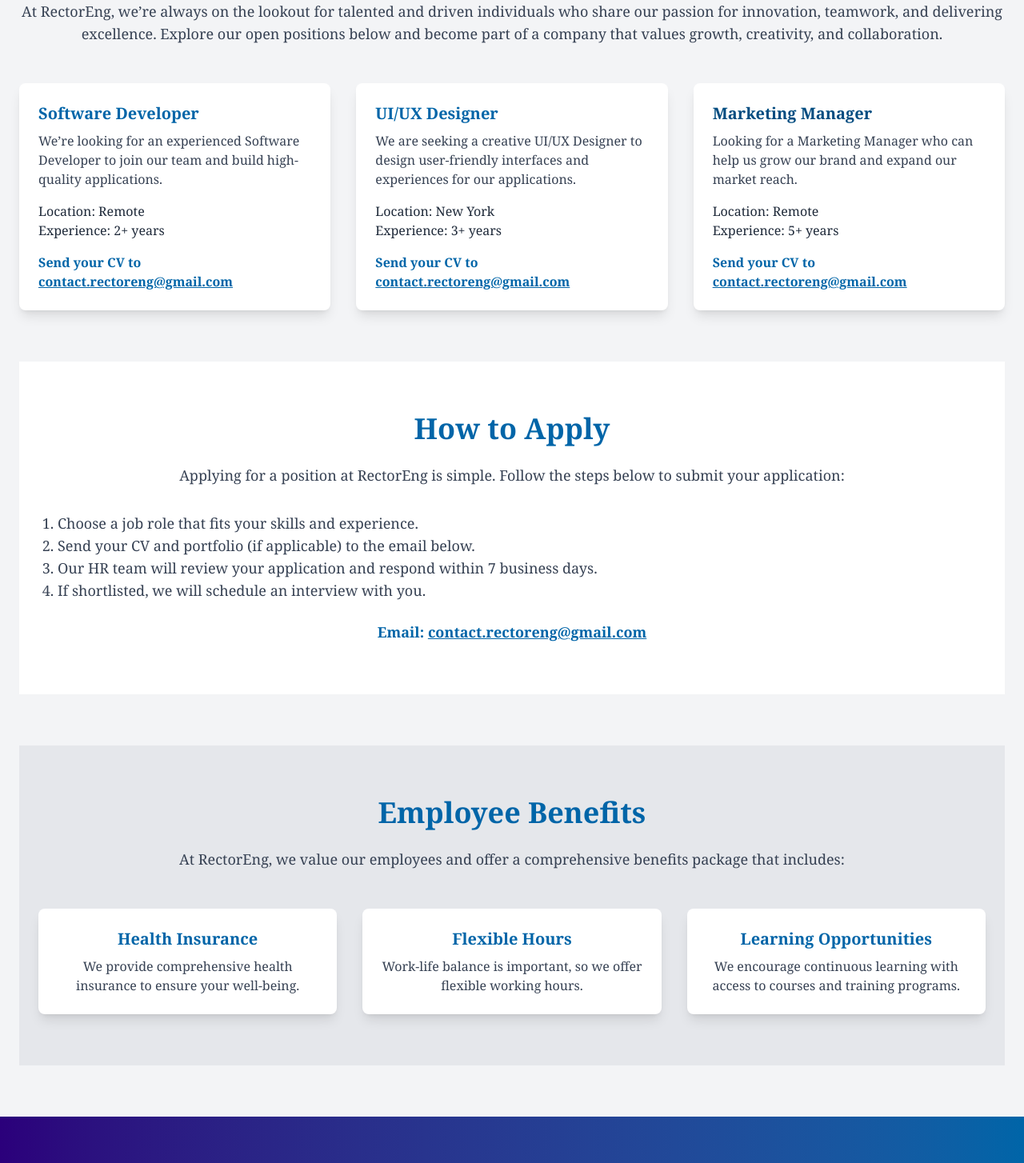
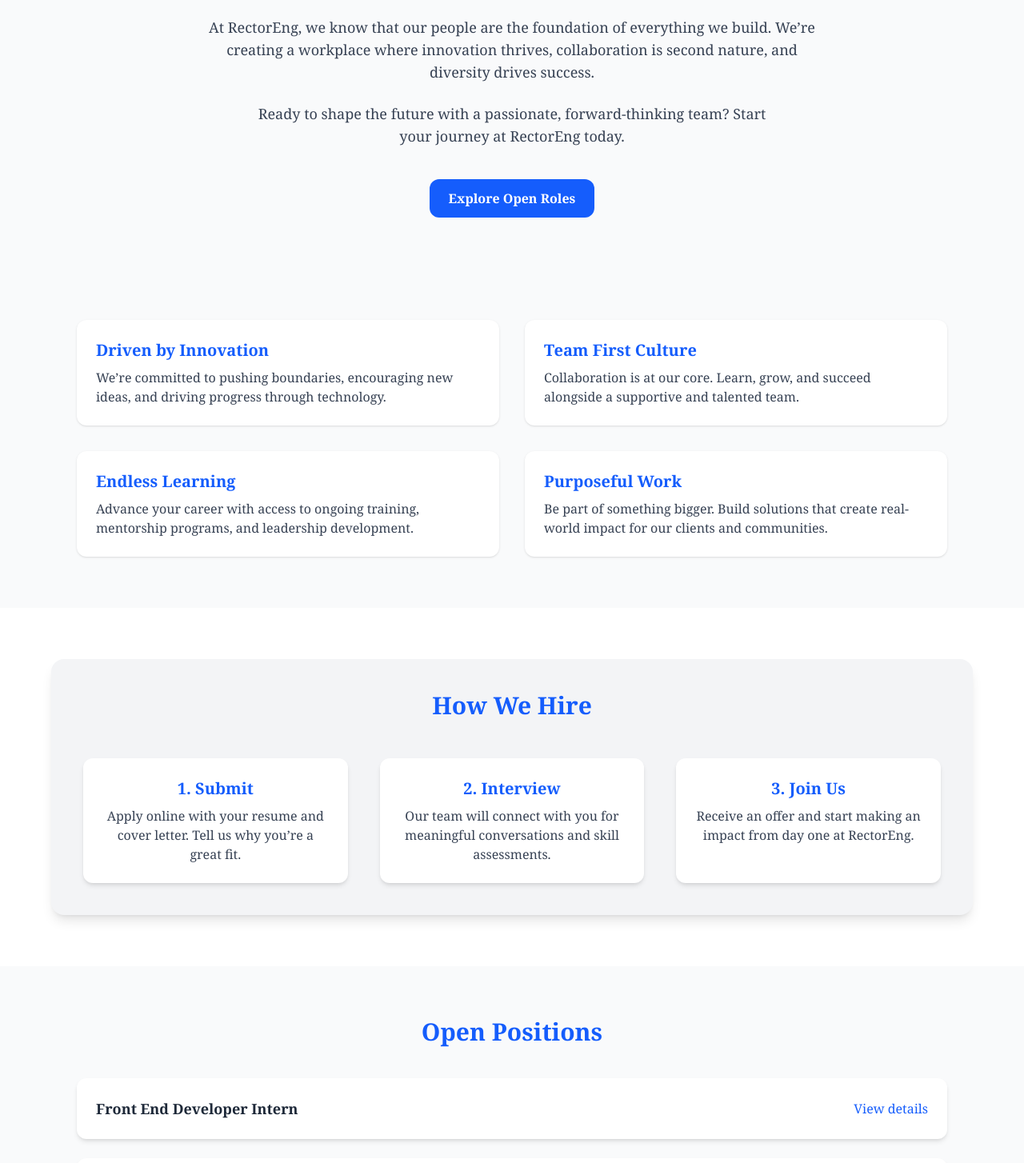
Before and after one commit to ashish-sapkota2/rector, a Next.js app: page /career in a window 1280 px wide. Shown: the part 216-1670 px from the top of the page at 80% size. Built offline with nearby package versions, Linux system fonts and the light colour scheme.

Commit message:
career and job detail page designed

```diff
--- a/app/aboutus/page.jsx
+++ b/app/aboutus/page.jsx
@@ -74,10 +74,13 @@
   return (
     <div className="relative w-full min-h-screen pt-[60px]">
       {/* About Us Section */}
+      <h2 className="text-center text-3xl font-bold text-blue-600 mb-8">
+        About Us
+      </h2>
+
       <div className="bg-white py-16 px-6 flex items-center" data-aos="fade-up">
         {/* Text Section */}
         <div className="flex-1 text-center md:text-left">
-          <h2 className="text-4xl font-semibold mb-6">About Us</h2>
           <p
             className="text-lg text-gray-700 max-w-3xl mx-auto mb-4 pr-8 "
             style={{ textAlign: "justify" }}
@@ -101,7 +104,6 @@
           <p
             className="text-lg text-gray-700 max-w-3xl mx-auto mb-4 pr-8"
             style={{ textAlign: "justify" }}
-            data-aos="fade-up"
           >
             As a new and ambitious company, we take pride in proving ourselves
             by delivering outstanding results. Our goal is to be your trusted
--- /dev/null
+++ b/app/career/[slug]/page.jsx
@@ -0,0 +1,102 @@
+"use client";
+
+import { useParams } from "next/navigation";
+
+const jobDetails = {
+  "frontend-developer-intern": {
+    title: "Front End Developer Intern",
+    description:
+      "Join our dynamic engineering team to build modern, responsive web interfaces using cutting-edge technologies like React and Tailwind CSS.",
+    responsibilities: [
+      "Develop and maintain scalable user interfaces with React.",
+      "Collaborate with UX/UI designers to bring mockups to life.",
+      "Ensure cross-browser compatibility and responsiveness.",
+      "Write clean, maintainable, and well-documented code.",
+      "Participate in agile ceremonies including daily standups and sprint planning.",
+      "Debug and troubleshoot frontend issues and performance bottlenecks.",
+    ],
+    requirements: [
+      "Proficiency in HTML5, CSS3, and JavaScript (ES6+).",
+      "Basic understanding of React and state management.",
+      "Familiarity with Git and version control workflows.",
+      "Good eye for design and attention to detail.",
+      "Willingness to learn new technologies and frameworks.",
+      "Strong communication and teamwork skills.",
+    ],
+  },
+  "dotnet-developer-intern": {
+    title: ".NET Developer Intern",
+    description:
+      "Contribute to building secure, scalable backend services and APIs using the .NET ecosystem in a collaborative and fast-paced environment.",
+    responsibilities: [
+      "Assist in the development of RESTful APIs using ASP.NET Core.",
+      "Work with SQL Server and Entity Framework for data handling.",
+      "Write unit and integration tests for new features.",
+      "Collaborate with frontend and DevOps teams to integrate services.",
+      "Participate in code reviews and technical discussions.",
+      "Debug issues and provide fixes in a timely manner.",
+    ],
+    requirements: [
+      "Basic knowledge of C# and ASP.NET Core.",
+      "Familiarity with databases and SQL syntax.",
+      "Understanding of object-oriented programming concepts.",
+      "Knowledge of RESTful API design principles.",
+      "Eagerness to learn enterprise-level backend development.",
+      "Strong problem-solving and collaboration skills.",
+    ],
+  },
+};
+
+export default function JobDetailPage() {
+  const { slug } = useParams();
+  const job = jobDetails[slug];
+
+  if (!job) {
+    return (
+      <div className="text-center py-20 text-xl text-gray-600">
+        Job not found.
+      </div>
+    );
+  }
+
+  return (
+    <div className="max-w-4xl mx-auto px-6 py-16">
+      <h1 className="text-4xl font-extrabold text-blue-700 text-center mb-4">
+        {job.title}
+      </h1>
+      <p className="text-lg text-gray-700 mb-8 leading-relaxed">
+        {job.description}
+      </p>
+
+      <div className="mb-10">
+        <h2 className="text-2xl font-semibold text-blue-600 mb-4">
+          Key Responsibilities
+        </h2>
+        <ul className="space-y-3 list-disc list-inside text-gray-700 text-base">
+          {job.responsibilities.map((item, idx) => (
+            <li key={idx}>{item}</li>
+          ))}
+        </ul>
+      </div>
+
+      <div className="mb-12">
+        <h2 className="text-2xl font-semibold text-blue-600 mb-4">
+          Required Qualifications
+        </h2>
+        <ul className="space-y-3 list-disc list-inside text-gray-700 text-base">
+          {job.requirements.map((item, idx) => (
+            <li key={idx}>{item}</li>
+          ))}
+        </ul>
+      </div>
+
+      <div className="text-center">
+        <div className="mt-8 p-6 bg-blue-50 rounded-lg border border-blue-200 text-center text-blue-700 text-lg font-medium">
+          Send your CV with the subject{" "}
+          <span className="font-semibold">"{job.title}"</span> to{" "}
+          <span className="underline">contact.rectoreng@gmail.com</span>
+        </div>
+      </div>
+    </div>
+  );
+}
--- a/app/career/page.jsx
+++ b/app/career/page.jsx
@@ -2,174 +2,144 @@
 
 export default function Page() {
   return (
-    <div className="bg-gray-100 py-16 px-6">
-      {/* Intro Section */}
-      <div className="max-w-7xl mx-auto text-center">
-        <h2 className="text-3xl md:text-4xl font-semibold mb-6 text-[#0065a8]">
-          Join Our Team
+    <div className="relative w-full min-h-screen pt-[20px] bg-gray-50">
+      {/* Career Introduction */}
+      <section
+        className="max-w-6xl mx-auto px-4 sm:px-6 lg:px-8 py-16 text-center"
+        data-aos="fade-up"
+      >
+        <h2 className="text-4xl font-bold mb-6 text-blue-600">
+          Careers at RectorEng
         </h2>
-        <p className="text-lg text-gray-700 mb-12">
-          At RectorEng, we’re always on the lookout for talented and
-          driven individuals who share our passion for innovation, teamwork, and
-          delivering excellence. Explore our open positions below and become part
-          of a company that values growth, creativity, and collaboration.
+        <p className="text-lg text-gray-700 max-w-3xl mx-auto mb-6">
+          At RectorEng, we know that our people are the foundation of everything
+          we build. We’re creating a workplace where innovation thrives,
+          collaboration is second nature, and diversity drives success.
         </p>
-      </div>
+        <p className="text-lg text-gray-700 max-w-2xl mx-auto mb-10">
+          Ready to shape the future with a passionate, forward-thinking team?
+          Start your journey at RectorEng today.
+        </p>
+        <a
+          href="#open-positions"
+          className="inline-block bg-blue-600 text-white px-6 py-3 rounded-xl font-semibold hover:bg-white hover:text-blue-600 transition duration-300"
+        >
+          Explore Open Roles
+        </a>
+      </section>
 
-      {/* Job Listings Section */}
-      <div className="max-w-7xl mx-auto grid grid-cols-1 sm:grid-cols-2 lg:grid-cols-3 gap-8">
-        {/* Job Card 1 */}
-        <div
-          className="bg-white p-6 rounded-lg shadow-lg transform hover:scale-105 transition duration-300"
-          data-aos="fade-up"
-        >
-          <h3 className="text-xl font-semibold text-[#0065a8] mb-2">
-            Software Developer
+      {/* Life at RectorEng */}
+      <section
+        className="max-w-6xl mx-auto px-4 sm:px-6 lg:px-8 py-16 grid gap-8 md:grid-cols-2"
+        data-aos="fade-up"
+      >
+        <div className="bg-white p-6 rounded-xl shadow-sm hover:shadow-md transition duration-300">
+          <h3 className="text-xl font-semibold text-blue-600 mb-2">
+            Driven by Innovation
           </h3>
-          <p className="text-gray-700 mb-4">
-            We’re looking for an experienced Software Developer to join our team
-            and build high-quality applications.
-          </p>
-          <p className="font-medium text-gray-800">Location: Remote</p>
-          <p className="font-medium text-gray-800">Experience: 2+ years</p>
-          <p className="mt-4 text-[#0065a8] font-semibold">
-            Send your CV to <br />
-            <a
-              href="mailto:contact.rectoreng@gmail.com"
-              className="hover:text-[#004c80] underline"
-            >
-              contact.rectoreng@gmail.com
-            </a>
+          <p className="text-gray-700">
+            We’re committed to pushing boundaries, encouraging new ideas, and
+            driving progress through technology.
           </p>
         </div>
-
-        {/* Job Card 2 */}
-        <div
-          className="bg-white p-6 rounded-lg shadow-lg transform hover:scale-105 transition duration-300"
-          data-aos="fade-up"
-          data-aos-delay="100"
-        >
-          <h3 className="text-xl font-semibold text-[#0065a8] mb-2">
-            UI/UX Designer
+        <div className="bg-white p-6 rounded-xl shadow-sm hover:shadow-md transition duration-300">
+          <h3 className="text-xl font-semibold text-blue-600 mb-2">
+            Team First Culture
           </h3>
-          <p className="text-gray-700 mb-4">
-            We are seeking a creative UI/UX Designer to design user-friendly
-            interfaces and experiences for our applications.
-          </p>
-          <p className="font-medium text-gray-800">Location: New York</p>
-          <p className="font-medium text-gray-800">Experience: 3+ years</p>
-          <p className="mt-4 text-[#0065a8] font-semibold">
-            Send your CV to <br />
-            <a
-              href="mailto:contact.rectoreng@gmail.com"
-              className="hover:text-[#004c80] underline"
-            >
-              contact.rectoreng@gmail.com
-            </a>
+          <p className="text-gray-700">
+            Collaboration is at our core. Learn, grow, and succeed alongside a
+            supportive and talented team.
           </p>
         </div>
-
-        {/* Job Card 3 */}
-        <div
-          className="bg-white p-6 rounded-lg shadow-lg transform hover:scale-105 transition duration-300"
-          data-aos="fade-up"
-          data-aos-delay="200"
-        >
-          <h3 className="text-xl font-semibold text-[#004c80] mb-2">
-            Marketing Manager
+        <div className="bg-white p-6 rounded-xl shadow-sm hover:shadow-md transition duration-300">
+          <h3 className="text-xl font-semibold text-blue-600 mb-2">
+            Endless Learning
           </h3>
-          <p className="text-gray-700 mb-4">
-            Looking for a Marketing Manager who can help us grow our brand and
-            expand our market reach.
-          </p>
-          <p className="font-medium text-gray-800">Location: Remote</p>
-          <p className="font-medium text-gray-800">Experience: 5+ years</p>
-          <p className="mt-4 text-[#0065a8] font-semibold">
-            Send your CV to <br />
-            <a
-              href="mailto:contact.rectoreng@gmail.com"
-              className="hover:text-[#004c80] underline"
-            >
-              contact.rectoreng@gmail.com
-            </a>
+          <p className="text-gray-700">
+            Advance your career with access to ongoing training, mentorship
+            programs, and leadership development.
           </p>
         </div>
-      </div>
-
-      {/* How to Apply Section */}
-      <div className="bg-white py-16 px-6 mt-16">
-        <div className="max-w-7xl mx-auto text-center">
-          <h2 className="text-3xl md:text-4xl font-semibold mb-6 text-[#0065a8]">
-            How to Apply
-          </h2>
-          <p className="text-lg text-gray-700 mb-8">
-            Applying for a position at RectorEng is simple. Follow
-            the steps below to submit your application:
-          </p>
-          <ol className="text-lg text-left text-gray-700 list-decimal pl-6">
-            <li>Choose a job role that fits your skills and experience.</li>
-            <li>Send your CV and portfolio (if applicable) to the email below.</li>
-            <li>Our HR team will review your application and respond within 7 business days.</li>
-            <li>If shortlisted, we will schedule an interview with you.</li>
-          </ol>
-          <p className="mt-6 text-[#0065a8] text-lg font-semibold">
-            Email:{" "}
-            <a
-              href="mailto:contact.rectoreng@gmail.com"
-              className="hover:text-[#004c80] underline"
-            >
-              contact.rectoreng@gmail.com
-            </a>
+        <div className="bg-white p-6 rounded-xl shadow-sm hover:shadow-md transition duration-300">
+          <h3 className="text-xl font-semibold text-blue-600 mb-2">
+            Purposeful Work
+          </h3>
+          <p className="text-gray-700">
+            Be part of something bigger. Build solutions that create real-world
+            impact for our clients and communities.
           </p>
         </div>
-      </div>
+      </section>
 
-      {/* Employee Benefits Section */}
-      <div className="bg-gray-200 py-16 px-6 mt-16">
-        <div className="max-w-7xl mx-auto text-center">
-          <h2 className="text-3xl md:text-4xl font-semibold mb-6 text-[#0065a8]">
-            Employee Benefits
-          </h2>
-          <p className="text-lg text-gray-700 mb-12">
-            At RectorEng, we value our employees and offer a
-            comprehensive benefits package that includes:
-          </p>
-          <div className="grid grid-cols-1 sm:grid-cols-2 lg:grid-cols-3 gap-8">
-            {/* Health Insurance */}
-            <div className="bg-white p-6 rounded-lg shadow-lg">
-              <h3 className="text-xl font-semibold text-[#0065a8] mb-2">
-                Health Insurance
-              </h3>
+      {/* How We Hire in a Box */}
+      <section
+        className="bg-white py-16 px-4 sm:px-6 lg:px-8"
+        data-aos="fade-up"
+      >
+        <div className="max-w-6xl mx-auto bg-gray-100 rounded-2xl p-10 shadow-lg hover:shadow-xl transition duration-300">
+          <h3 className="text-3xl font-bold text-center mb-12 text-blue-600">
+            How We Hire
+          </h3>
+          <div className="grid gap-10 md:grid-cols-3 text-center">
+            <div className="bg-white p-6 rounded-xl shadow-md hover:shadow-lg transition duration-300">
+              <h4 className="text-xl font-bold text-blue-600 mb-2">
+                1. Submit
+              </h4>
               <p className="text-gray-700">
-                We provide comprehensive health insurance to ensure your
-                well-being.
+                Apply online with your resume and cover letter. Tell us why
+                you’re a great fit.
               </p>
             </div>
-
-            {/* Flexible Hours */}
-            <div className="bg-white p-6 rounded-lg shadow-lg">
-              <h3 className="text-xl font-semibold text-[#0065a8] mb-2">
-                Flexible Hours
-              </h3>
+            <div className="bg-white p-6 rounded-xl shadow-md hover:shadow-lg transition duration-300">
+              <h4 className="text-xl font-bold text-blue-600 mb-2">
+                2. Interview
+              </h4>
               <p className="text-gray-700">
-                Work-life balance is important, so we offer flexible working
-                hours.
+                Our team will connect with you for meaningful conversations and
+                skill assessments.
               </p>
             </div>
-
-            {/* Learning Opportunities */}
-            <div className="bg-white p-6 rounded-lg shadow-lg">
-              <h3 className="text-xl font-semibold text-[#0065a8] mb-2">
-                Learning Opportunities
-              </h3>
+            <div className="bg-white p-6 rounded-xl shadow-md hover:shadow-lg transition duration-300">
+              <h4 className="text-xl font-bold text-blue-600 mb-2">
+                3. Join Us
+              </h4>
               <p className="text-gray-700">
-                We encourage continuous learning with access to courses and
-                training programs.
+                Receive an offer and start making an impact from day one at
+                RectorEng.
               </p>
             </div>
           </div>
         </div>
-      </div>
+      </section>
+
+      {/* Open Positions */}
+      <section
+        id="open-positions"
+        className="max-w-6xl mx-auto px-4 sm:px-6 lg:px-8 py-16"
+        data-aos="fade-up"
+      >
+        <h3 className="text-3xl font-bold text-blue-600 text-center mb-10">
+          Open Positions
+        </h3>
+        <div className="space-y-6">
+          <div className="bg-white p-6 rounded-xl shadow-md flex flex-col sm:flex-row justify-between items-start sm:items-center hover:shadow-lg transition duration-300">
+            <h4 className="text-lg font-semibold text-gray-800">
+              Front End Developer Intern
+            </h4>
+            <a href="/career/frontend-developer-intern" className="text-blue-600 mt-2 sm:mt-0 hover:underline">
+              View details
+            </a>
+          </div>
+          <div className="bg-white p-6 rounded-xl shadow-md flex flex-col sm:flex-row justify-between items-start sm:items-center hover:shadow-lg transition duration-300">
+            <h4 className="text-lg font-semibold text-gray-800">
+              .NET Developer Intern
+            </h4>
+            <a href="/career/dotnet-developer-intern" className="text-blue-600 mt-2 sm:mt-0 hover:underline">
+              View details
+            </a>
+          </div>
+        </div>
+      </section>
     </div>
   );
 }
--- a/app/home/page.jsx
+++ b/app/home/page.jsx
@@ -120,7 +120,8 @@
             .
           </h1>
           <p className="text-lg">
-            At RectorEng Pvt. Ltd., we turn your ideas into reality          </p>
+            At RectorEng Pvt. Ltd., we turn your ideas into reality{" "}
+          </p>
           <div className="flex items-center gap-6 mt-6 flex-wrap">
             <Link
               href="/contactus"
@@ -157,34 +158,34 @@
           </h2>
 
           {/* Content Section */}
-          <div className="flex flex-col lg:flex-row items-center gap-12">
+          <div className="flex flex-col lg:flex-row items-center gap-20">
             {/* Text Section */}
             <div className="lg:w-1/2" data-aos="fade-right">
-              <div className="text-black space-y-6 text-justify text-sm md:text-base lg:text-lg">
+              <div className="text-gray-700 space-y-6 text-justify text-sm md:text-base lg:text-lg">
                 <p>
-                  At the heart of everything we do is a bold, passionate team of
+                  At RectorEng Pvt. Ltd., we’re powered by a passionate team of
                   innovators who believe in building things the right way—right
-                  from scratch. We don’t just develop applications; we engineer
-                  robust, scalable solutions designed to grow with your business
-                  and adapt to an ever-evolving digital landscape.
+                  from scratch.
                 </p>
                 <p>
-                  Our foundation is built on deep technical expertise—ranging
-                  from crafting high-performance enterprise systems to designing
-                  advanced, secure databases that can handle complex business
-                  logic with ease. We blend creativity with precision, ensuring
-                  that our solutions aren’t just functional, but also
-                  future-proof and efficient.
+                  We don’t just develop applications—we engineer scalable,
+                  future-ready solutions tailored to grow with your business and
+                  adapt to the digital world.
                 </p>
                 <p>
-                  What truly sets us apart is our commitment to craftsmanship
-                  and collaboration. We're not just ticking off requirements—we
-                  immerse ourselves in your goals and vision. We believe quality
-                  isn't a checkbox—it's a culture. When you choose us, you're
-                  partnering with a team that’s invested in your success, driven
-                  by innovation, integrity, and long-term relationships. Let’s
-                  build something remarkable—together.
+                  With deep technical expertise and a focus on quality
+                  craftsmanship, we blend creativity and precision to deliver
+                  systems that are robust, secure, and efficient.
                 </p>
+
+                <p>
+                  What sets us apart is our collaborative spirit. We align
+                  closely with your goals, treating quality as a culture, not
+                  just a checklist. When you work with us, you gain a dedicated
+                  partner driven by innovation, integrity, and long-term
+                  success.
+                </p>
+                <p>Let’s build something remarkable—together.</p>
               </div>
             </div>
 
@@ -231,7 +232,7 @@
           <h2 className="text-3xl md:text-4xl font-bold text-blue-800 mb-6">
             How We Work
           </h2>
-          <p className="text-black text-lg md:text-xl mb-12">
+          <p className="text-gray-700 text-lg md:text-xl mb-12">
             We bring your ideas to life using the right tools, technology, and
             platform to meet your needs. We put our partners at the forefront
             and work collaboratively to meet their strategic goals,
@@ -286,14 +287,20 @@
             ].map((step, idx) => (
               <div
                 key={idx}
-                className="relative bg-gray-50 p-6 rounded-xl shadow hover:shadow-md transition duration-300 text-center"
+                className="group bg-gray-50 p-6 rounded-xl shadow hover:shadow-md transition duration-300 text-center hover:bg-blue-600"
               >
-                <div className="text-4xl mb-3">{step.icon}</div>
-                <div className="text-xl font-semibold text-blue-600 mb-1">
+                <div className="text-4xl mb-3 transition duration-300 group-hover:text-white">
+                  {step.icon}
+                </div>
+                <div className="text-xl font-semibold text-blue-600 mb-1 transition duration-300 group-hover:text-white">
                   {step.number}
                 </div>
-                <h3 className="font-bold text-blue-600 mb-2">{step.title}</h3>
-                <p className="text-black text-sm">{step.description}</p>
+                <h3 className="font-bold text-blue-600 mb-2 transition duration-300 group-hover:text-white">
+                  {step.title}
+                </h3>
+                <p className="text-gray-700 text-sm transition duration-300 group-hover:text-white">
+                  {step.description}
+                </p>
               </div>
             ))}
           </div>
@@ -392,7 +399,7 @@
                   <h3 className="text-xl font-semibold mb-2 text-[#0065a8]">
                     {project.title}
                   </h3>
-                  <p className="text-black text-sm">{project.desc}</p>
+                  <p className="text-gray-700 text-sm">{project.desc}</p>
                 </div>
               </div>
             ))}
--- a/app/services/page.jsx
+++ b/app/services/page.jsx
@@ -51,7 +51,7 @@
                     className={`flex flex-col md:flex-row ${index % 2 === 0 ? 'md:flex-row-reverse' : ''} items-center mb-12 gap-10`}
                 >
                     <div className="md:w-1/2 p-4">
-                        <h3 className="text-2xl font-semibold text-gray-800 mb-3">{service.title}</h3>
+                        <h3 className="text-2xl font-semibold text-blue-600 mb-3">{service.title}</h3>
                         <p className="text-gray-600" style={{ textAlign: "justify" }}>{service.description}</p>
                     </div>
                     <div
```
